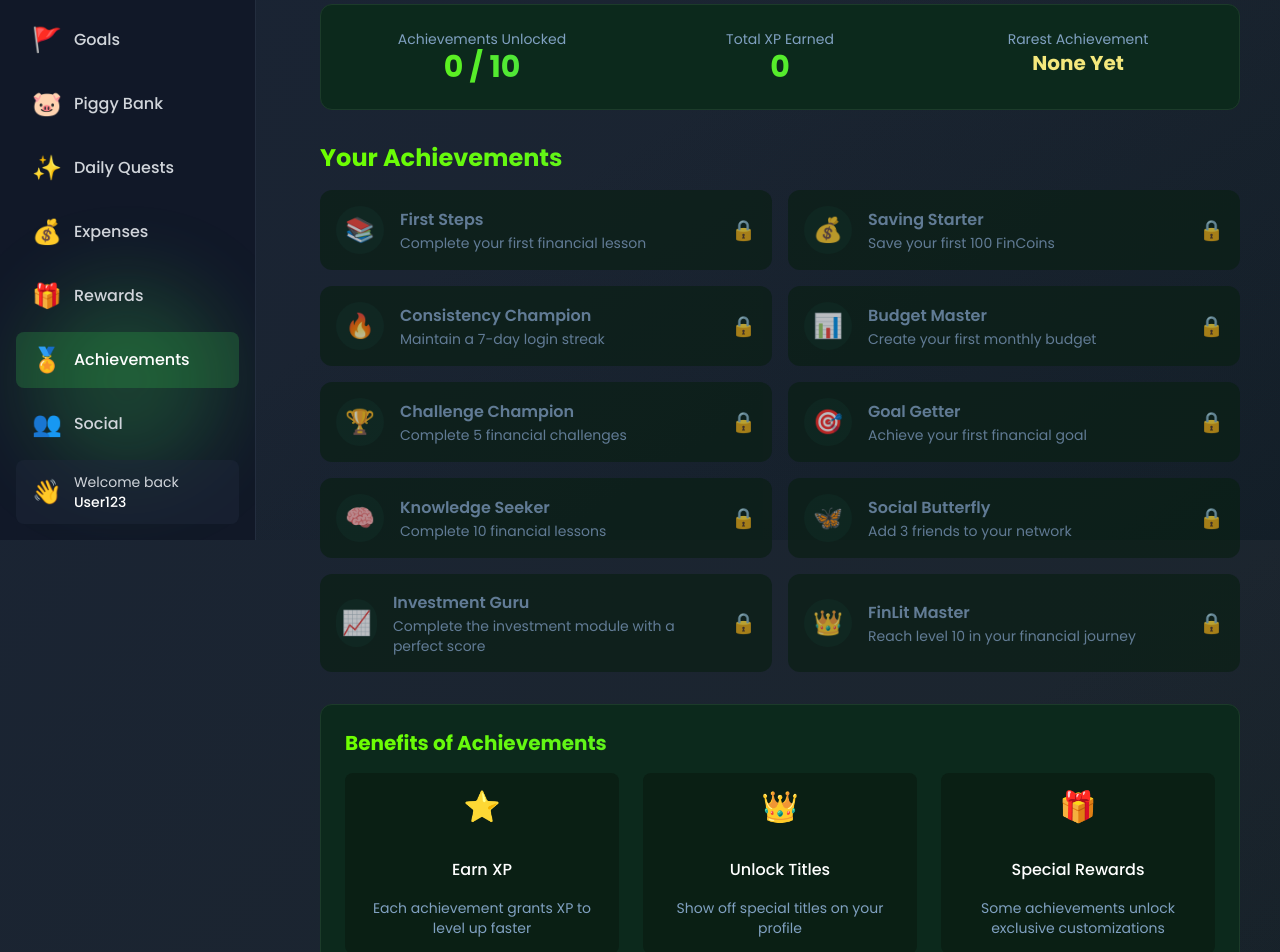
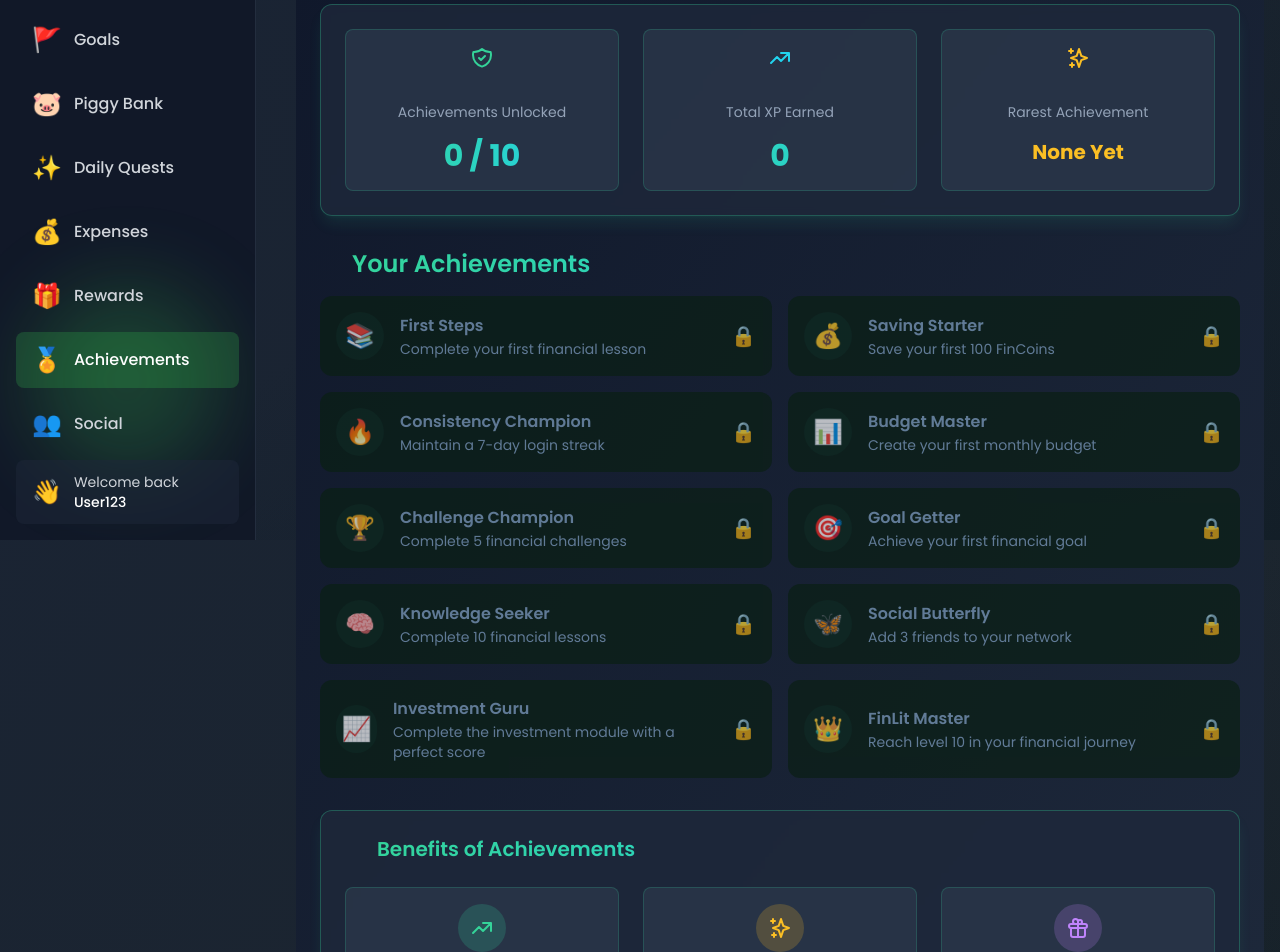
Before and after one commit to pranav-c-r/FinLit, a React (Vite) app: page /achievements in a window 1280 px wide. Shown: the part 260-1212 px from the top of the page. Built offline with nearby package versions, Linux system fonts and the light colour scheme.

Commit message:
update UI

```diff
--- a/src/pages/Achievements.jsx
+++ b/src/pages/Achievements.jsx
@@ -6,36 +6,58 @@ const Achievements = () => {
   const { state } = useApp();
 
   return (
-    <div className="p-6 max-w-6xl mx-auto">
+    <div className="p-6 max-w-6xl mx-auto min-h-screen bg-gradient-to-br from-slate-900 to-slate-800">
       <div className="mb-8">
-        <h1 className="text-3xl font-bold heading-gradient mb-2">Achievements</h1>
-        <p className="text-[#80A1C1]">
+        <h1 className="text-3xl font-bold bg-gradient-to-r from-emerald-400 to-cyan-400 bg-clip-text text-transparent mb-2">
+          <span className="flex items-center">
+            <svg className="w-8 h-8 mr-2" fill="none" stroke="currentColor" viewBox="0 0 24 24" xmlns="http://www.w3.org/2000/svg">
+              <path strokeLinecap="round" strokeLinejoin="round" strokeWidth="2" d="M9 12l2 2 4-4m6 2a9 9 0 11-18 0 9 9 0 0118 0z"></path>
+            </svg>
+            Achievements
+          </span>
+        </h1>
+        <p className="text-slate-300">
           Track your financial learning journey and earn rewards by unlocking achievements.
           Each achievement you earn will grant you XP and special titles to showcase on your profile!
         </p>
       </div>
 
       {/* User's achievement stats */}
-      <div className="bg-[#0C291C] rounded-xl p-6 mb-8 border border-[#1C3B2A]">
+      <div className="bg-slate-800/80 backdrop-blur-sm rounded-xl p-6 mb-8 border border-emerald-400/30 shadow-lg shadow-emerald-400/10">
         <div className="grid grid-cols-1 md:grid-cols-3 gap-6">
-          <div className="text-center">
-            <p className="text-[#80A1C1] text-sm">Achievements Unlocked</p>
-            <p className="text-3xl font-bold heading-gradient">
+          <div className="text-center p-4 bg-slate-700/50 rounded-lg border border-emerald-400/20">
+            <div className="flex justify-center mb-2">
+              <svg className="w-6 h-6 text-emerald-400" fill="none" stroke="currentColor" viewBox="0 0 24 24" xmlns="http://www.w3.org/2000/svg">
+                <path strokeLinecap="round" strokeLinejoin="round" strokeWidth="2" d="M9 12l2 2 4-4m5.618-4.016A11.955 11.955 0 0112 2.944a11.955 11.955 0 01-8.618 3.04A12.02 12.02 0 003 9c0 5.591 3.824 10.29 9 11.622 5.176-1.332 9-6.03 9-11.622 0-1.042-.133-2.052-.382-3.016z"></path>
+              </svg>
+            </div>
+            <p className="text-slate-400 text-sm mb-1">Achievements Unlocked</p>
+            <p className="text-3xl font-bold bg-gradient-to-r from-emerald-400 to-cyan-400 bg-clip-text text-transparent">
               {state.user?.achievements?.length || 0} / 10
             </p>
           </div>
-          <div className="text-center">
-            <p className="text-[#80A1C1] text-sm">Total XP Earned</p>
-            <p className="text-3xl font-bold heading-gradient">
+          <div className="text-center p-4 bg-slate-700/50 rounded-lg border border-emerald-400/20">
+            <div className="flex justify-center mb-2">
+              <svg className="w-6 h-6 text-cyan-400" fill="none" stroke="currentColor" viewBox="0 0 24 24" xmlns="http://www.w3.org/2000/svg">
+                <path strokeLinecap="round" strokeLinejoin="round" strokeWidth="2" d="M13 7h8m0 0v8m0-8l-8 8-4-4-6 6"></path>
+              </svg>
+            </div>
+            <p className="text-slate-400 text-sm mb-1">Total XP Earned</p>
+            <p className="text-3xl font-bold bg-gradient-to-r from-emerald-400 to-cyan-400 bg-clip-text text-transparent">
               {state.user?.achievements?.reduce((total, id) => {
                 const achievement = AchievementSystem().achievements?.find(a => a.id === id);
                 return total + (achievement?.xpReward || 0);
               }, 0) || 0}
             </p>
           </div>
-          <div className="text-center">
-            <p className="text-[#80A1C1] text-sm">Rarest Achievement</p>
-            <p className="text-xl font-bold text-[#F4E87C]">
+          <div className="text-center p-4 bg-slate-700/50 rounded-lg border border-emerald-400/20">
+            <div className="flex justify-center mb-2">
+              <svg className="w-6 h-6 text-amber-400" fill="none" stroke="currentColor" viewBox="0 0 24 24" xmlns="http://www.w3.org/2000/svg">
+                <path strokeLinecap="round" strokeLinejoin="round" strokeWidth="2" d="M5 3v4M3 5h4M6 17v4m-2-2h4m5-16l2.286 6.857L21 12l-5.714 2.143L13 21l-2.286-6.857L5 12l5.714-2.143L13 3z"></path>
+              </svg>
+            </div>
+            <p className="text-slate-400 text-sm mb-1">Rarest Achievement</p>
+            <p className="text-xl font-bold text-amber-400">
               {state.user?.achievements?.includes('finlit_master') ? 'FinLit Master' :
                state.user?.achievements?.includes('investment_guru') ? 'Investment Guru' :
                'None Yet'}
@@ -46,28 +68,54 @@ const Achievements = () => {
 
       {/* Achievement list */}
       <div className="mb-8">
-        <h2 className="text-2xl font-semibold heading-gradient mb-4">Your Achievements</h2>
+        <h2 className="text-2xl font-semibold bg-gradient-to-r from-emerald-400 to-cyan-400 bg-clip-text text-transparent mb-4">
+          <span className="flex items-center">
+            <svg className="w-6 h-6 mr-2" fill="none" stroke="currentColor" viewBox="0 0 24 24" xmlns="http://www.w3.org/2000/svg">
+              <path strokeLinecap="round" strokeLinejoin="round" strokeWidth="2" d="M9 5H7a2 2 0 00-2 2v12a2 2 0 002 2h10a2 2 0 002-2V7a2 2 0 00-2-2h-2M9 5a2 2 0 002 2h2a2 2 0 002-2M9 5a2 2 0 012-2h2a2 2 0 012 2"></path>
+            </svg>
+            Your Achievements
+          </span>
+        </h2>
         <AchievementSystem />
       </div>
 
       {/* Achievement benefits */}
-      <div className="bg-[#0C291C] rounded-xl p-6 border border-[#1C3B2A]">
-        <h2 className="text-xl font-semibold heading-gradient mb-4">Benefits of Achievements</h2>
+      <div className="bg-slate-800/80 backdrop-blur-sm rounded-xl p-6 border border-emerald-400/30 shadow-lg shadow-emerald-400/10">
+        <h2 className="text-xl font-semibold bg-gradient-to-r from-emerald-400 to-cyan-400 bg-clip-text text-transparent mb-6">
+          <span className="flex items-center">
+            <svg className="w-6 h-6 mr-2" fill="none" stroke="currentColor" viewBox="0 0 24 24" xmlns="http://www.w3.org/2000/svg">
+              <path strokeLinecap="round" strokeLinejoin="round" strokeWidth="2" d="M13 10V3L4 14h7v7l9-11h-7z"></path>
+            </svg>
+            Benefits of Achievements
+          </span>
+        </h2>
         <div className="grid grid-cols-1 md:grid-cols-3 gap-6">
-          <div className="flex flex-col items-center text-center p-4 bg-[#0A1F14] rounded-lg">
-            <div className="text-3xl mb-2">⭐</div>
+          <div className="flex flex-col items-center text-center p-4 bg-slate-700/50 rounded-lg border border-emerald-400/20 transform transition-all duration-300 hover:scale-105">
+            <div className="w-12 h-12 bg-emerald-400/20 rounded-full flex items-center justify-center mb-3">
+              <svg className="w-6 h-6 text-emerald-400" fill="none" stroke="currentColor" viewBox="0 0 24 24" xmlns="http://www.w3.org/2000/svg">
+                <path strokeLinecap="round" strokeLinejoin="round" strokeWidth="2" d="M13 7h8m0 0v8m0-8l-8 8-4-4-6 6"></path>
+              </svg>
+            </div>
             <h3 className="text-white font-medium mb-1">Earn XP</h3>
-            <p className="text-[#80A1C1] text-sm">Each achievement grants XP to level up faster</p>
+            <p className="text-slate-300 text-sm">Each achievement grants XP to level up faster</p>
           </div>
-          <div className="flex flex-col items-center text-center p-4 bg-[#0A1F14] rounded-lg">
-            <div className="text-3xl mb-2">👑</div>
+          <div className="flex flex-col items-center text-center p-4 bg-slate-700/50 rounded-lg border border-emerald-400/20 transform transition-all duration-300 hover:scale-105">
+            <div className="w-12 h-12 bg-amber-400/20 rounded-full flex items-center justify-center mb-3">
+              <svg className="w-6 h-6 text-amber-400" fill="none" stroke="currentColor" viewBox="0 0 24 24" xmlns="http://www.w3.org/2000/svg">
+                <path strokeLinecap="round" strokeLinejoin="round" strokeWidth="2" d="M5 3v4M3 5h4M6 17v4m-2-2h4m5-16l2.286 6.857L21 12l-5.714 2.143L13 21l-2.286-6.857L5 12l5.714-2.143L13 3z"></path>
+              </svg>
+            </div>
             <h3 className="text-white font-medium mb-1">Unlock Titles</h3>
-            <p className="text-[#80A1C1] text-sm">Show off special titles on your profile</p>
+            <p className="text-slate-300 text-sm">Show off special titles on your profile</p>
           </div>
-          <div className="flex flex-col items-center text-center p-4 bg-[#0A1F14] rounded-lg">
-            <div className="text-3xl mb-2">🎁</div>
+          <div className="flex flex-col items-center text-center p-4 bg-slate-700/50 rounded-lg border border-emerald-400/20 transform transition-all duration-300 hover:scale-105">
+            <div className="w-12 h-12 bg-purple-400/20 rounded-full flex items-center justify-center mb-3">
+              <svg className="w-6 h-6 text-purple-400" fill="none" stroke="currentColor" viewBox="0 0 24 24" xmlns="http://www.w3.org/2000/svg">
+                <path strokeLinecap="round" strokeLinejoin="round" strokeWidth="2" d="M12 8v13m0-13V6a2 2 0 112 2h-2zm0 0V5.5A2.5 2.5 0 109.5 8H12zm-7 4h14M5 12a2 2 0 110-4h14a2 2 0 110 4M5 12v7a2 2 0 002 2h10a2 2 0 002-2v-7"></path>
+              </svg>
+            </div>
             <h3 className="text-white font-medium mb-1">Special Rewards</h3>
-            <p className="text-[#80A1C1] text-sm">Some achievements unlock exclusive customizations</p>
+            <p className="text-slate-300 text-sm">Some achievements unlock exclusive customizations</p>
           </div>
         </div>
       </div>
--- a/src/pages/Profile.jsx
+++ b/src/pages/Profile.jsx
@@ -21,41 +21,52 @@ const Profile = () => {
   }, []);
 
   return (
-    <div className="min-h-screen p-4 md:p-8 relative overflow-hidden">
-      {/* Additional animated elements specific to Profile page */}
+    <div className="min-h-screen p-4 md:p-8 relative overflow-hidden bg-gradient-to-br from-[#0F172A] to-[#1E293B]">
+      {/* Gamified background elements */}
       <div className="absolute inset-0 overflow-hidden pointer-events-none">
-        <div className="absolute w-72 h-72 bg-primary-light/30 rounded-full -top-36 -left-36 animate-pulse-slow"></div>
-        <div className="absolute w-96 h-96 bg-primary/20 rounded-full -bottom-48 -right-48 animate-float animate-delay-1000"></div>
-        <div className="absolute w-64 h-64 bg-accent/25 rounded-full top-1/4 left-1/4 animate-pulse-slower animate-delay-2000"></div>
+        <div className="absolute top-10 right-10 w-16 h-16 bg-yellow-400/20 rounded-lg rotate-12 animate-pulse"></div>
+        <div className="absolute bottom-20 left-10 w-12 h-12 bg-blue-400/20 rounded-lg -rotate-6 animate-pulse-slow"></div>
+        <div className="absolute top-1/2 left-1/3 w-20 h-20 bg-cyan-400/20 rounded-lg rotate-45 animate-ping-slow"></div>
+        <div className="absolute bottom-10 right-1/4 w-14 h-14 bg-purple-400/20 rounded-lg -rotate-12 animate-pulse-slower"></div>
       </div>
 
       <div className="relative z-10 mb-8 transition-all duration-700 ease-out">
-        <h1 className="text-3xl md:text-4xl font-bold heading-gradient">
-          Your Profile
+        <h1 className="text-3xl md:text-4xl font-bold bg-gradient-to-r from-yellow-400 to-cyan-400 bg-clip-text text-transparent">
+          <span className="flex items-center">
+            <svg className="w-8 h-8 mr-2" fill="none" stroke="currentColor" viewBox="0 0 24 24" xmlns="http://www.w3.org/2000/svg">
+              <path strokeLinecap="round" strokeLinejoin="round" strokeWidth="2" d="M16 7a4 4 0 11-8 0 4 4 0 018 0zM12 14a7 7 0 00-7 7h14a7 7 0 00-7-7z"></path>
+            </svg>
+            Your Profile
+          </span>
         </h1>
-        <p className="text-[#80A1C1] mt-2">Track your financial literacy journey</p>
+        <p className="text-slate-300 mt-2">Track your financial literacy journey</p>
         <div className="flex items-center mt-4">
-          <div className="h-1 w-12 bg-[#F4E87C] rounded-full mr-2"></div>
-          <div className="h-1 w-6 bg-[#80A1C1] rounded-full mr-2"></div>
-          <div className="h-1 w-3 bg-[#80A1C1] rounded-full"></div>
+          <div className="h-1 w-12 bg-yellow-400 rounded-full mr-2"></div>
+          <div className="h-1 w-6 bg-cyan-400 rounded-full mr-2"></div>
+          <div className="h-1 w-3 bg-purple-500 rounded-full"></div>
         </div>
       </div>
 
-      <div ref={statsRef} className="relative z-10 mb-8 bg-gradient-to-br from-[#0A1F14] to-[#0C291C] rounded-2xl p-6 border border-[#1C3B2A] shadow-lg transition-all duration-500 opacity-0 scale-95">
+      <div ref={statsRef} className="relative z-10 mb-8 bg-slate-800/80 backdrop-blur-sm rounded-2xl p-6 border border-cyan-400/30 shadow-lg shadow-cyan-400/10 transition-all duration-500 opacity-0 scale-95">
         <div className="flex flex-col items-center text-center mb-6">
           {user.avatar ? (
-            <div className="w-24 h-24 rounded-full overflow-hidden mb-4 shadow-lg transform transition-all duration-300 hover:scale-105 border-2 border-[#1C3B2A]">
+            <div className="w-24 h-24 rounded-full overflow-hidden mb-4 shadow-lg transform transition-all duration-300 hover:scale-105 border-2 border-cyan-400/50">
               <img src={user.avatar} alt="User Avatar" className="w-full h-full object-cover" />
             </div>
           ) : (
-            <div className="w-24 h-24 rounded-full bg-gradient-to-r from-[#80A1C1] to-[#5C7A9E] text-white flex items-center justify-center text-5xl font-bold mb-4 shadow-lg transform transition-all duration-300 hover:scale-105">
+            <div className="w-24 h-24 rounded-full bg-gradient-to-r from-cyan-400 to-blue-500 text-white flex items-center justify-center text-5xl font-bold mb-4 shadow-lg transform transition-all duration-300 hover:scale-105">
               {user.name.charAt(0).toUpperCase()}
             </div>
           )}
           <div className="profile-info">
-            <h2 className="heading-gradient text-2xl font-semibold mb-1">{user.name}</h2>
+            <h2 className="bg-gradient-to-r from-yellow-400 to-cyan-400 bg-clip-text text-transparent text-2xl font-semibold mb-1">{user.name}</h2>
             <div className="flex items-center justify-center gap-2">
-              <p className="text-[#80A1C1]">{user.activeTitle || "Financial Explorer"}</p>
+              <span className="bg-gradient-to-r from-purple-500 to-pink-500 text-white px-3 py-1 rounded-full text-sm font-medium">
+                {user.activeTitle || "Financial Explorer"}
+              </span>
+              <span className="bg-gradient-to-r from-cyan-400 to-blue-400 text-white px-3 py-1 rounded-full text-sm font-medium">
+                Level {user.level}
+              </span>
             </div>
           </div>
         </div>
@@ -63,41 +74,68 @@ const Profile = () => {
         <UserStats />
       </div>
 
-      <div className="progress-section relative z-10 mb-8 bg-gradient-to-br from-[#0A1F14] to-[#0C291C] rounded-2xl p-6 border border-[#1C3B2A] shadow-lg transform transition-all duration-500 hover:scale-[1.02]">
-        <h2 className="text-xl font-semibold heading-gradient mb-4">Level Progress</h2>
+      <div className="progress-section relative z-10 mb-8 bg-slate-800/80 backdrop-blur-sm rounded-2xl p-6 border border-cyan-400/20 shadow-lg shadow-cyan-400/10 transform transition-all duration-500 hover:scale-[1.02]">
+        <h2 className="text-xl font-semibold bg-gradient-to-r from-yellow-400 to-cyan-400 bg-clip-text text-transparent mb-4">
+          <span className="flex items-center">
+            <svg className="w-5 h-5 mr-2" fill="none" stroke="currentColor" viewBox="0 0 24 24" xmlns="http://www.w3.org/2000/svg">
+              <path strokeLinecap="round" strokeLinejoin="round" strokeWidth="2" d="M9 19v-6a2 2 0 00-2-2H5a2 2 0 00-2 2v6a2 2 0 002 2h2a2 2 0 002-2zm0 0V9a2 2 0 012-2h2a2 2 0 012 2v10m-6 0a2 2 0 002 2h2a2 2 0 002-2m0 0V5a2 2 0 012-2h2a2 2 0 012 2v14a2 2 0 01-2 2h-2a2 2 0 01-2-2z"></path>
+            </svg>
+            Level Progress
+          </span>
+        </h2>
         <ProgressChart
           xp={user.xp}
           nextLevelXp={user.nextLevelXp}
         />
         <div className="mt-4 text-center">
-          <p className="text-[#80A1C1]">{user.xp} / {user.nextLevelXp} XP to next level</p>
+          <p className="text-slate-300">{user.xp} / {user.nextLevelXp} XP to next level</p>
         </div>
       </div>
 
       {user.banner && (
-        <div className="profile-banner relative z-10 mb-8 bg-gradient-to-br from-[#0A1F14] to-[#0C291C] rounded-2xl overflow-hidden border border-[#1C3B2A] shadow-lg transform transition-all duration-500 hover:scale-[1.01]">
+        <div className="profile-banner relative z-10 mb-8 bg-slate-800/80 backdrop-blur-sm rounded-2xl overflow-hidden border border-cyan-400/20 shadow-lg shadow-cyan-400/10 transform transition-all duration-500 hover:scale-[1.01]">
           <img src={user.banner} alt="Profile Banner" className="w-full h-40 object-cover" />
-          <div className="absolute bottom-4 left-4 bg-[#0A1F14]/80 px-3 py-1 rounded-lg">
-            <p className="text-sm text-[#80A1C1]">Active Banner</p>
+          <div className="absolute bottom-4 left-4 bg-slate-900/80 px-3 py-1 rounded-lg">
+            <p className="text-sm text-cyan-400">Active Banner</p>
           </div>
         </div>
       )}
 
-      <div className="relative z-10 mb-8 bg-gradient-to-br from-[#0A1F14] to-[#0C291C] rounded-2xl p-6 border border-[#1C3B2A] shadow-lg transform transition-all duration-500 hover:scale-[1.01]">
-        <h2 className="text-xl font-semibold heading-gradient mb-4">Your Achievements</h2>
+      <div className="relative z-10 mb-8 bg-slate-800/80 backdrop-blur-sm rounded-2xl p-6 border border-cyan-400/20 shadow-lg shadow-cyan-400/10 transform transition-all duration-500 hover:scale-[1.01]">
+        <h2 className="text-xl font-semibold bg-gradient-to-r from-yellow-400 to-cyan-400 bg-clip-text text-transparent mb-4">
+          <span className="flex items-center">
+            <svg className="w-5 h-5 mr-2" fill="none" stroke="currentColor" viewBox="0 0 24 24" xmlns="http://www.w3.org/2000/svg">
+              <path strokeLinecap="round" strokeLinejoin="round" strokeWidth="2" d="M9 12l2 2 4-4m6 2a9 9 0 11-18 0 9 9 0 0118 0z"></path>
+            </svg>
+            Your Achievements
+          </span>
+        </h2>
         <AchievementsList />
       </div>
 
-      <div className="relative z-10 mb-8 bg-gradient-to-br from-[#0A1F14] to-[#0C291C] rounded-2xl p-6 border border-[#1C3B2A] shadow-lg transform transition-all duration-500 hover:scale-[1.01]">
-        <h2 className="text-xl font-semibold heading-gradient mb-4">Friends</h2>
+      <div className="relative z-10 mb-8 bg-slate-800/80 backdrop-blur-sm rounded-2xl p-6 border border-cyan-400/20 shadow-lg shadow-cyan-400/10 transform transition-all duration-500 hover:scale-[1.01]">
+        <h2 className="text-xl font-semibold bg-gradient-to-r from-yellow-400 to-cyan-400 bg-clip-text text-transparent mb-4">
+          <span className="flex items-center">
+            <svg className="w-5 h-5 mr-2" fill="none" stroke="currentColor" viewBox="0 0 24 24" xmlns="http://www.w3.org/2000/svg">
+              <path strokeLinecap="round" strokeLinejoin="round" strokeWidth="2" d="M17 20h5v-2a3 3 0 00-5.356-1.857M17 20H7m10 0v-2c0-.656-.126-1.283-.356-1.857M7 20H2v-2a3 3 0 015.356-1.857M7 20v-2c0-.656.126-1.283.356-1.857m0 0a5.002 5.002 0 019.288 0M15 7a3 3 0 11-6 0 3 3 0 016 0zm6 3a2 2 0 11-4 0 2 2 0 014 0zM7 10a2 2 0 11-4 0 2 2 0 014 0z"></path>
+            </svg>
+            Friends
+          </span>
+        </h2>
         <FriendsList />
       </div>
 
       <div className="flex justify-center gap-6 mt-8 flex-col md:flex-row relative z-10">
-        <Link to="/rewards" className="bg-gradient-to-r from-[#80A1C1] to-[#5C7A9E] text-white px-6 py-3 rounded-xl font-semibold shadow-lg transform transition-all duration-300 hover:scale-105 hover:shadow-xl text-center">
+        <Link to="/rewards" className="bg-gradient-to-r from-cyan-500 to-blue-600 text-white px-6 py-3 rounded-xl font-semibold shadow-lg shadow-cyan-500/20 transform transition-all duration-300 hover:scale-105 hover:shadow-xl text-center flex items-center justify-center">
+          <svg className="w-5 h-5 mr-2" fill="none" stroke="currentColor" viewBox="0 0 24 24" xmlns="http://www.w3.org/2000/svg">
+            <path strokeLinecap="round" strokeLinejoin="round" strokeWidth="2" d="M11 5H6a2 2 0 00-2 2v11a2 2 0 002 2h11a2 2 0 002-2v-5m-1.414-9.414a2 2 0 112.828 2.828L11.828 15H9v-2.828l8.586-8.586z"></path>
+          </svg>
           Customize Profile
         </Link>
-        <button className="bg-gradient-to-r from-[#F4E87C] to-[#D9C85B] text-[#01110A] px-6 py-3 rounded-xl font-semibold shadow-lg transform transition-all duration-300 hover:scale-105 hover:shadow-xl">
+        <button className="bg-gradient-to-r from-yellow-400 to-amber-500 text-slate-900 px-6 py-3 rounded-xl font-semibold shadow-lg shadow-yellow-400/20 transform transition-all duration-300 hover:scale-105 hover:shadow-xl flex items-center justify-center">
+          <svg className="w-5 h-5 mr-2" fill="none" stroke="currentColor" viewBox="0 0 24 24" xmlns="http://www.w3.org/2000/svg">
+            <path strokeLinecap="round" strokeLinejoin="round" strokeWidth="2" d="M8.684 13.342C8.886 12.938 9 12.482 9 12c0-.482-.114-.938-.316-1.342m0 2.684a3 3 0 110-2.684m0 2.684l6.632 3.316m-6.632-6l6.632-3.316m0 0a3 3 0 105.367-2.684 3 3 0 00-5.367 2.684zm0 9.316a3 3 0 105.368 2.684 3 3 0 00-5.368-2.684z"></path>
+          </svg>
           Share Progress
         </button>
       </div>
```
